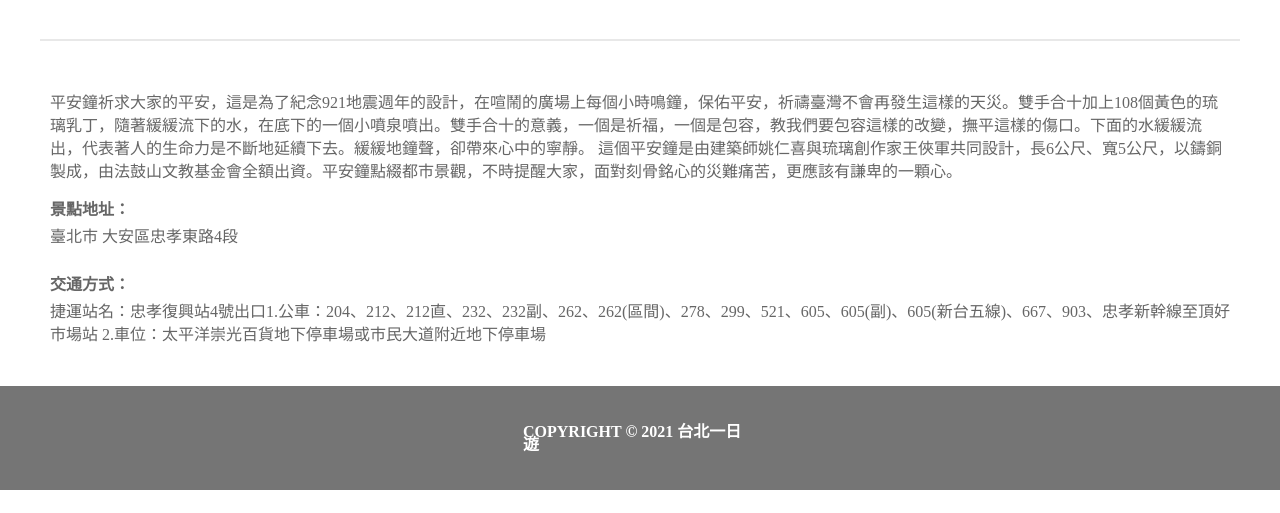
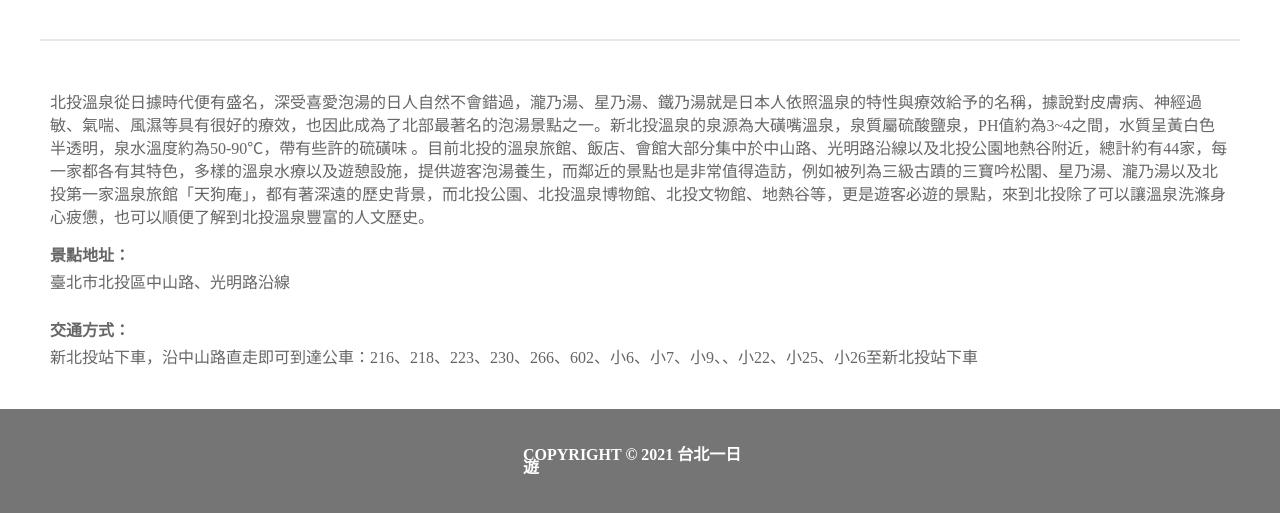
Before and after one commit to Penny1122/taipei_day_trip, a Flask app: page /attraction/1 in a window 1280 px wide. Shown: the part 495-1008 px from the top of the page. Before the commit the page ends 985 px from the top, so only its background shows below. Run offline with Flask 2, Linux system fonts and the light colour scheme; data comes from the database, SQL or seed files in the repository.

Commit message:
feat : 新增API連接景點資訊

```diff
--- a/app.py
+++ b/app.py
@@ -17,7 +17,6 @@ def index():
 	return render_template("index.html")
 @app.route("/attraction/<id>")
 def attraction(id):
-	print(id)
 	return render_template("attraction.html")
 @app.route("/booking")
 def booking():
--- a/public/attraction.css
+++ b/public/attraction.css
@@ -107,7 +107,7 @@ body {
   position: absolute;
   top: 185px;
   left: 10px;
-  background-image: url(btn_leftArrow.png);
+  background-image: url(/image/btn_leftArrow.png);
   background-repeat: no-repeat;
   width: 36px;
   height: 36px;
@@ -117,7 +117,7 @@ body {
   position: absolute;
   top: 185px;
   right: 10px;
-  background-image: url(btn_rightArrow.png);
+  background-image: url(/image/btn_rightArrow.png);
   background-repeat: no-repeat;
   width: 36px;
   height: 36px;
@@ -136,7 +136,7 @@ body {
   margin: 0px 6px;
   background-repeat: no-repeat;
   background-size: cover;
-  background-image: url(circle\ current.png);
+  background-image: url(/image/circle\ current.png);
 }
 .not-current {
   width: 12px;
@@ -144,7 +144,7 @@ body {
   margin: 0px 6px;
   background-repeat: no-repeat;
   background-size: cover;
-  background-image: url(circle\ current2.png);
+  background-image: url(/image/circle\ current2.png);
 }
 .profile {
   width: 600px;
@@ -176,7 +176,7 @@ body {
 }
 .booking-form {
   width: 600px;
-  height: 302px;
+  height: 310px;
   background-color: #e8e8e8;
   border-radius: 5px;
 }
@@ -240,7 +240,7 @@ body {
 input[type="date"]::-webkit-calendar-picker-indicator {
   color: rgba(0, 0, 0, 0);
   opacity: 1;
-  background: url(icon_calendar.png) no-repeat;
+  background: url(/image/icon_calendar.png) no-repeat;
   background-position: center;
   width: 24px;
   height: 24px;
@@ -272,6 +272,7 @@ input[type="date"]::-webkit-datetime-edit-fields-wrapper {
   display: flex;
   align-items: center;
   color: #666666;
+  margin-right: 10px;
 }
 .radio-btn {
   display: flex;
@@ -318,7 +319,7 @@ input[type="date"]::-webkit-datetime-edit-fields-wrapper {
   display: flex;
   align-items: center;
   color: #666666;
-  margin-right: 4px;
+  margin-right: 18px;
   margin-left: 4px;
 }
 
--- /dev/null
+++ b/public/attraction.js
@@ -0,0 +1,30 @@
+const attractionName = document.querySelector(".profile-text1");
+const position = document.querySelector(".profile-text2");
+const description = document.querySelector(".description");
+const address = document.querySelector(".address");
+const transport = document.querySelector(".transport");
+const amButton = document.querySelector("#radioId");
+const pmButton = document.querySelector("#radioId2");
+const price = document.querySelector(".fieldPrice-text2");
+
+let path = location.pathname;
+// console.log(path);
+fetch(`/api${path}`)
+  .then(function (response) {
+    return response.json();
+  })
+  .then(function (data) {
+    let clist = data.data;
+    attractionName.textContent = clist.name;
+    position.textContent = `${clist.category} at ${clist.mrt}`;
+    description.textContent = clist.description;
+    address.textContent = clist.address;
+    transport.textContent = clist.transport;
+  });
+
+amButton.addEventListener("click", function () {
+  price.textContent = "新台幣 2000 元";
+});
+pmButton.addEventListener("click", function () {
+  price.textContent = "新台幣 2500 元";
+});
--- a/templates/attraction.html
+++ b/templates/attraction.html
@@ -22,7 +22,7 @@
       <div class="content">
         <div class="section">
           <div class="img">
-            <img src="/cat.jpg" />
+            <img src="/image/cat.jpg" />
             <div class="leftArrow"></div>
             <div class="rightArrow"></div>
             <div class="circle">
@@ -33,8 +33,8 @@
           </div>
 
           <div class="profile">
-            <div class="profile-text1">平安鐘</div>
-            <div class="profile-text2">藝文館所 at 忠孝復興</div>
+            <div class="profile-text1"></div>
+            <div class="profile-text2"></div>
             <div class="booking-form">
               <div class="text1">訂購導覽行程</div>
               <div class="text2">
@@ -45,8 +45,8 @@
                 <input class="input" type="date" />
               </div>
               <div class="fieldTime">
-                <div class="fieldDate-text">選擇時間：</div>
-                <div class="radio-btn">
+                <div class="fieldTime-text">選擇時間：</div>
+
                 <input
                   type="radio"
                   class="button_radio"
@@ -55,9 +55,10 @@
                   checked
                 />
                 <label class="button_label" for="radioId"></label>
-                  <div class="ellipse-text">上半天</div>
-                </div>
-                <div class="radio-btn">
+                <label for="radioId"
+                  ><div class="ellipse-text">上半天</div></label
+                >
+
                 <input
                   type="radio"
                   class="button_radio"
@@ -65,8 +66,9 @@
                   id="radioId2"
                 />
                 <label class="button_label" for="radioId2"></label>
-                  <div class="ellipse-text">下半天</div>
-                </div>
+                <label for="radioId2"
+                  ><div class="ellipse-text">下半天</div></label
+                >
               </div>
               <div class="fieldPrice">
                 <div class="fieldPrice-text1">導覽費用：</div>
@@ -79,14 +81,11 @@
 
         <hr />
         <div class="infors">
-          <div class="infors-text1 div1">
-            平安鐘祈求大家的平安，這是為了紀念921地震週年的設計，在喧鬧的廣場上每個小時鳴鐘，保佑平安，祈禱臺灣不會再發生這樣的天災。雙手合十加上108個黃色的琉璃乳丁，隨著緩緩流下的水，在底下的一個小噴泉噴出。雙手合十的意義，一個是祈福，一個是包容，教我們要包容這樣的改變，撫平這樣的傷口。下面的水緩緩流出，代表著人的生命力是不斷地延續下去。緩緩地鐘聲，卻帶來心中的寧靜。
-            這個平安鐘是由建築師姚仁喜與琉璃創作家王俠軍共同設計，長6公尺、寬5公尺，以鑄銅製成，由法鼓山文教基金會全額出資。平安鐘點綴都市景觀，不時提醒大家，面對刻骨銘心的災難痛苦，更應該有謙卑的一顆心。
-          </div>
+          <div class="infors-text1 div1 description"></div>
           <div class="infors-text2 div2">景點地址：</div>
-          <div class="infors-text1 div3">臺北市 大安區忠孝東路4段</div>
+          <div class="infors-text1 div3 address"></div>
           <div class="infors-text2">交通方式：</div>
-          <div class="infors-text1">
+          <div class="infors-text1 transport">
             捷運站名：忠孝復興站4號出口1.公車：204、212、212直、232、232副、262、262(區間)、278、299、521、605、605(副)、605(新台五線)、667、903、忠孝新幹線至頂好市場站
             2.車位：太平洋崇光百貨地下停車場或市民大道附近地下停車場
           </div>
@@ -94,5 +93,6 @@
       </div>
       <div class="footer"><div>COPYRIGHT © 2021 台北一日遊</div></div>
     </div>
+    <script src="/attraction.js"></script>
   </body>
 </html>
--- a/templates/index.html
+++ b/templates/index.html
@@ -4,7 +4,7 @@
     <meta charset="UTF-8" />
     <meta http-equiv="X-UA-Compatible" content="IE=edge" />
     <meta name="viewport" content="width=device-width, initial-scale=1.0" />
-    <link rel="stylesheet" type="text/css" href="/style.css" />
+    <link rel="stylesheet" type="text/css" href="/index.css" />
     <title>Document</title>
   </head>
   <body>
@@ -52,6 +52,6 @@
         <div>COPYRIGHT © 2021 台北一日遊</div>
       </div>
     </div>
-    <script src="index.js"></script>
+    <script src="/index.js"></script>
   </body>
 </html>
```
Lines whose indentation alone changed are shown as unchanged.
